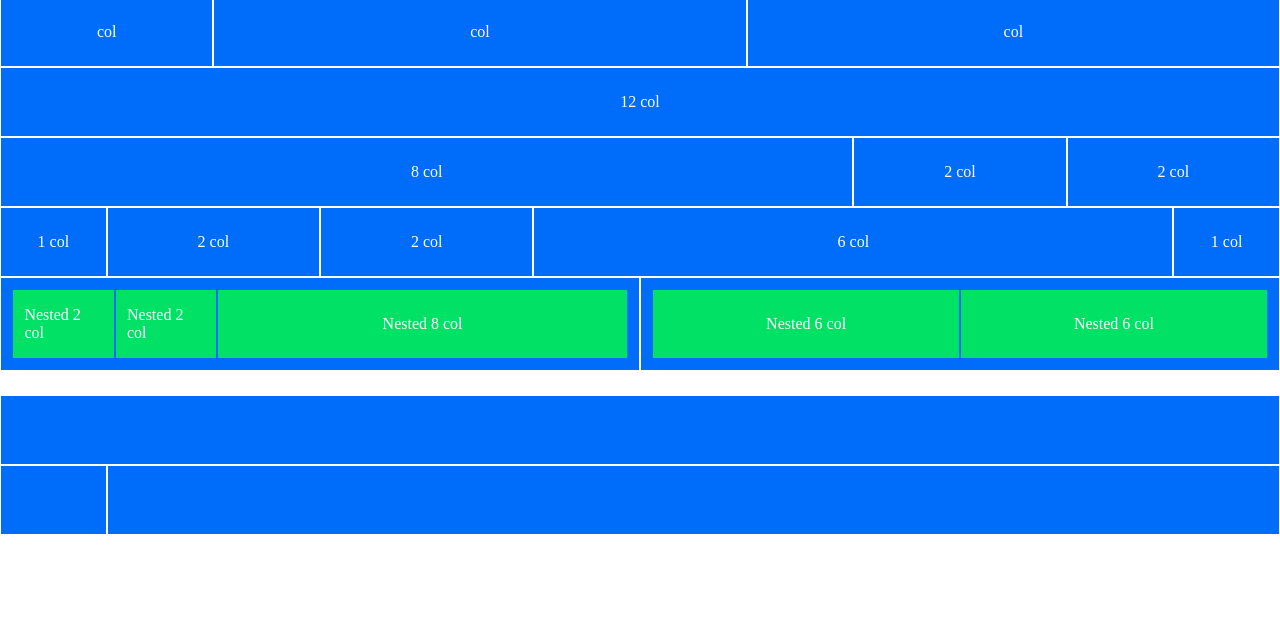
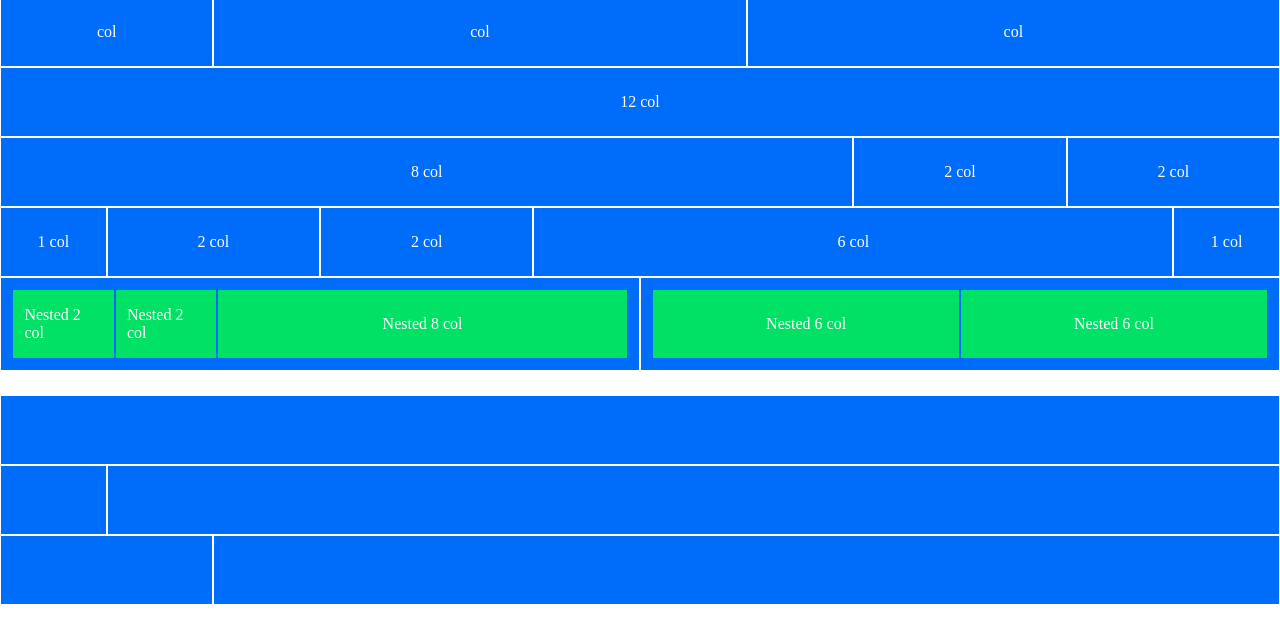
Before and after one commit to Giovanni-Palmitessa/html-css-12bool, a plain HTML site: page index.html in a window 1280 px wide. Shown: the part 110-752 px from the top of the page. Drawn offline with Linux system fonts and the light colour scheme.

Commit message:
complete 9th row

```diff
--- a/index.html
+++ b/index.html
@@ -229,6 +229,14 @@
         <div class="col-11"></div>
     </div>
 
+    <!-- NINETH ROW -->
+
+    <div class="row">
+        <div class="col-2"></div>
+        <div class="col-10"></div>
+    </div>
+
+
 
 
 </body>
```
